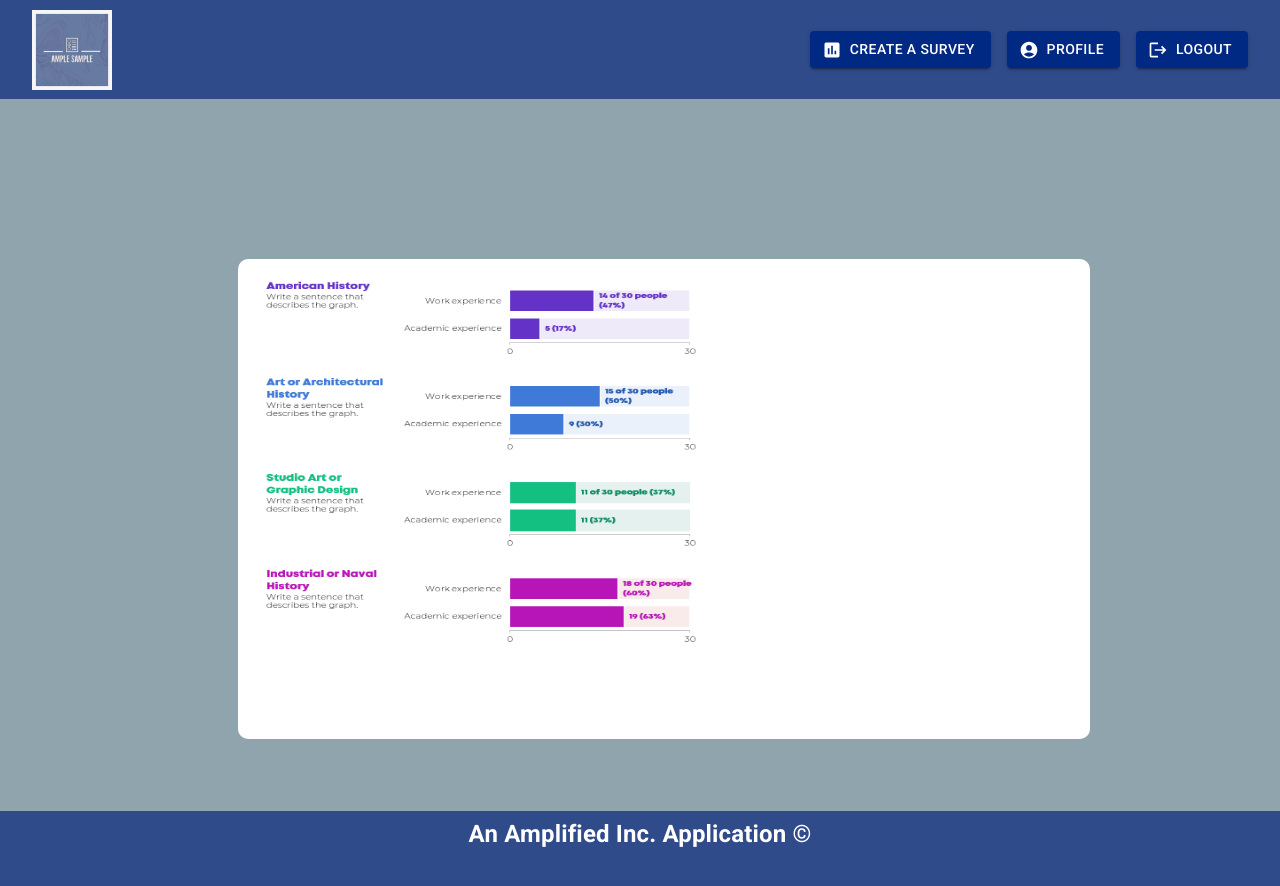
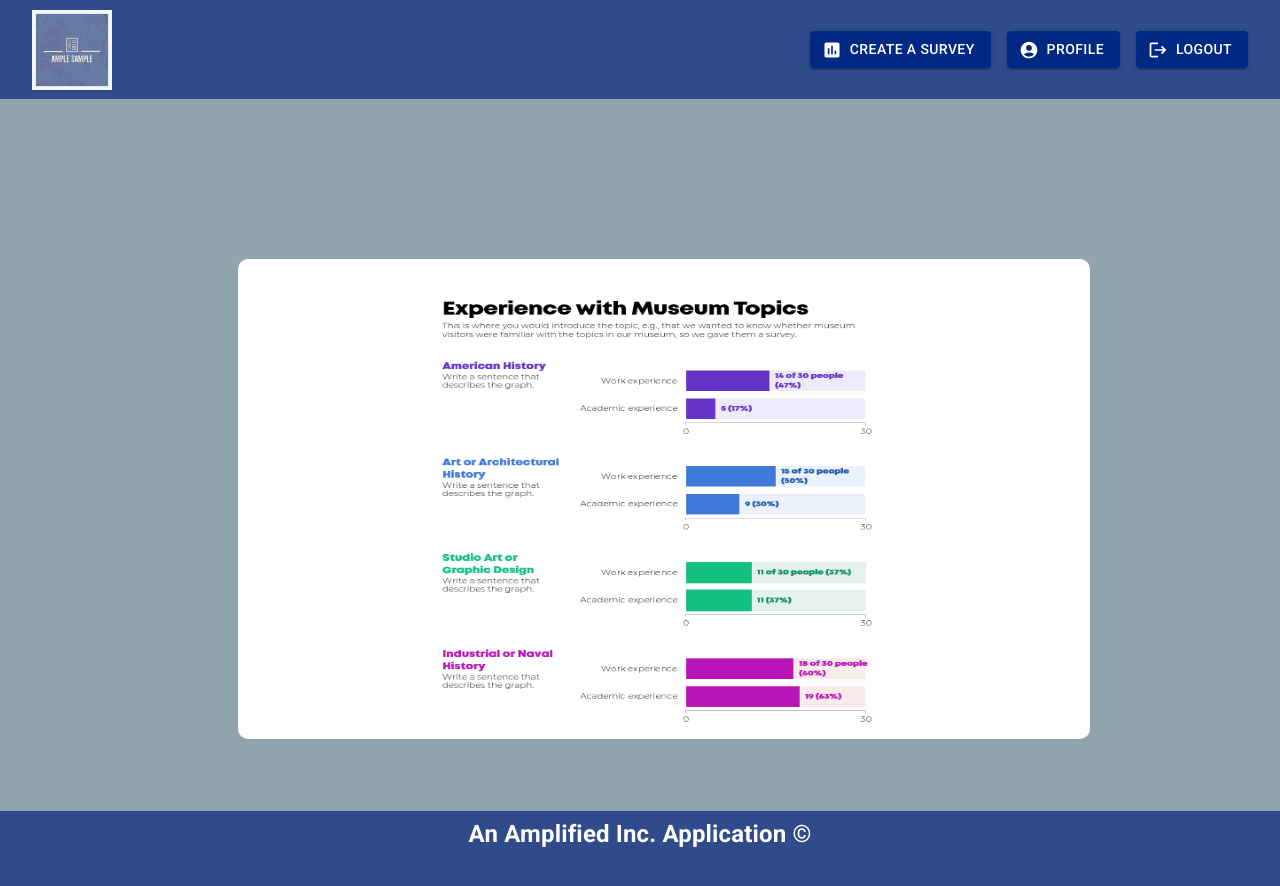
Before and after one commit to DoshPocket/ample-sample, a React (Create React App) app in the folder client/: page /analytics in a window 1280 px wide. Shown: the top 886 px of the page. Built offline with nearby package versions, Linux system fonts and the light colour scheme.

Commit message:
styled analytics page image

```diff
--- a/client/src/pages/Analytics.js
+++ b/client/src/pages/Analytics.js
@@ -1,7 +1,7 @@
 import React from 'react';
 import { useState} from 'react'
 import { makeStyles } from '@material-ui/core/styles';
-import { TextField, Grid, Container, Stack, Box, Button } from '@mui/material';
+import { Grid, Container, Stack, Box } from '@mui/material';
 
 const useStyles = makeStyles((theme) => ({
   root: {
@@ -22,11 +22,10 @@ const useStyles = makeStyles((theme) => ({
                   <Box height='60vh' display='flex' flex={1} flexDirection='column'overflow='auto' spacing={2} paddingBottom={2}>
                     <Box flex={1} overflow='auto'>
                       {/* container with 2 columns */}
-                      <Grid container rowSpacing={10} columnSpacing={{ xs: 1, sm: 2, md: 3 }} alignItems='stretch'>
+                      <Grid container spacing={0} direction="column" alignItems="center" justifyContent="center">
                         <Box marginTop={2}>
                           <img src='./images/analytics_img_placeholder.png' alt='Analytics' width='500' height='500' />
                         </Box>
-                        {/* FILL ME WITH A SCROLLABLE WINDOW, A GENERATED SURVEY AND SURVEY ANALYTICS!!!*/}
                       </Grid>
                     </Box>
                   </Box>
```
